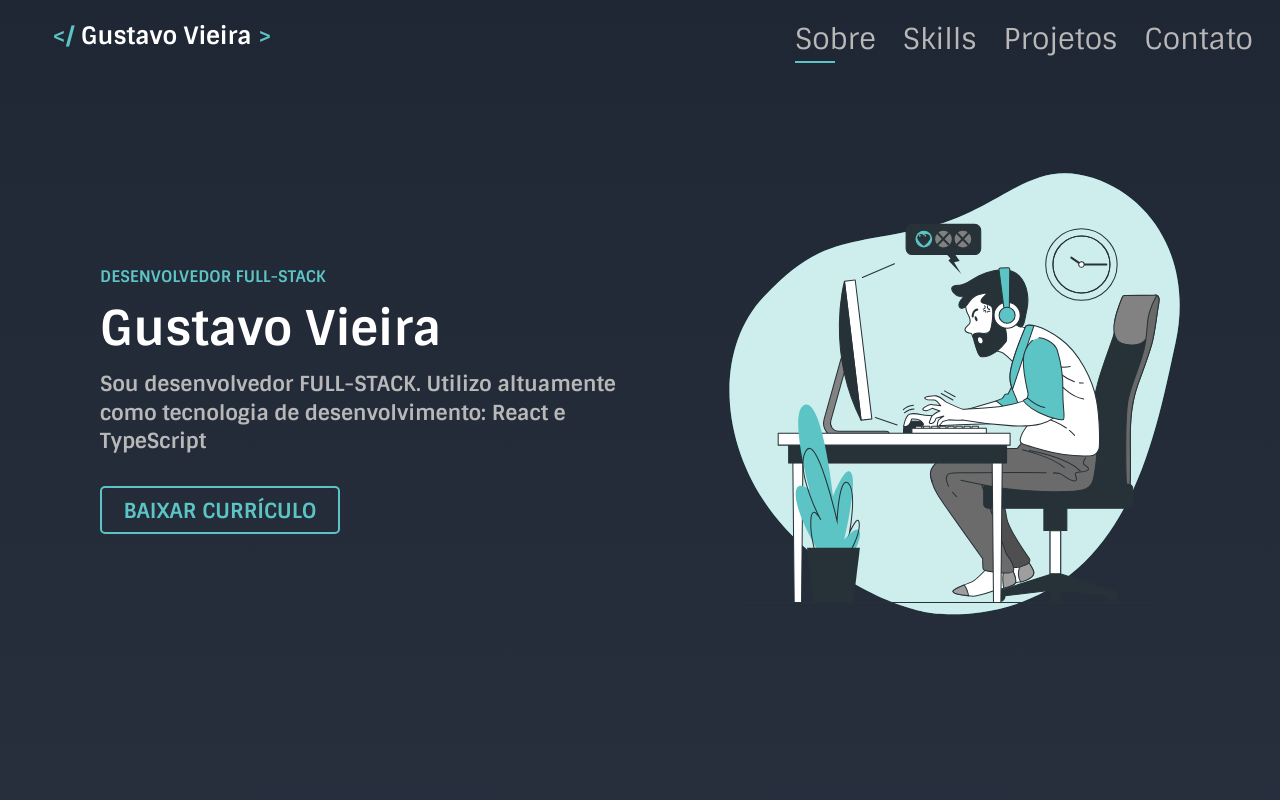
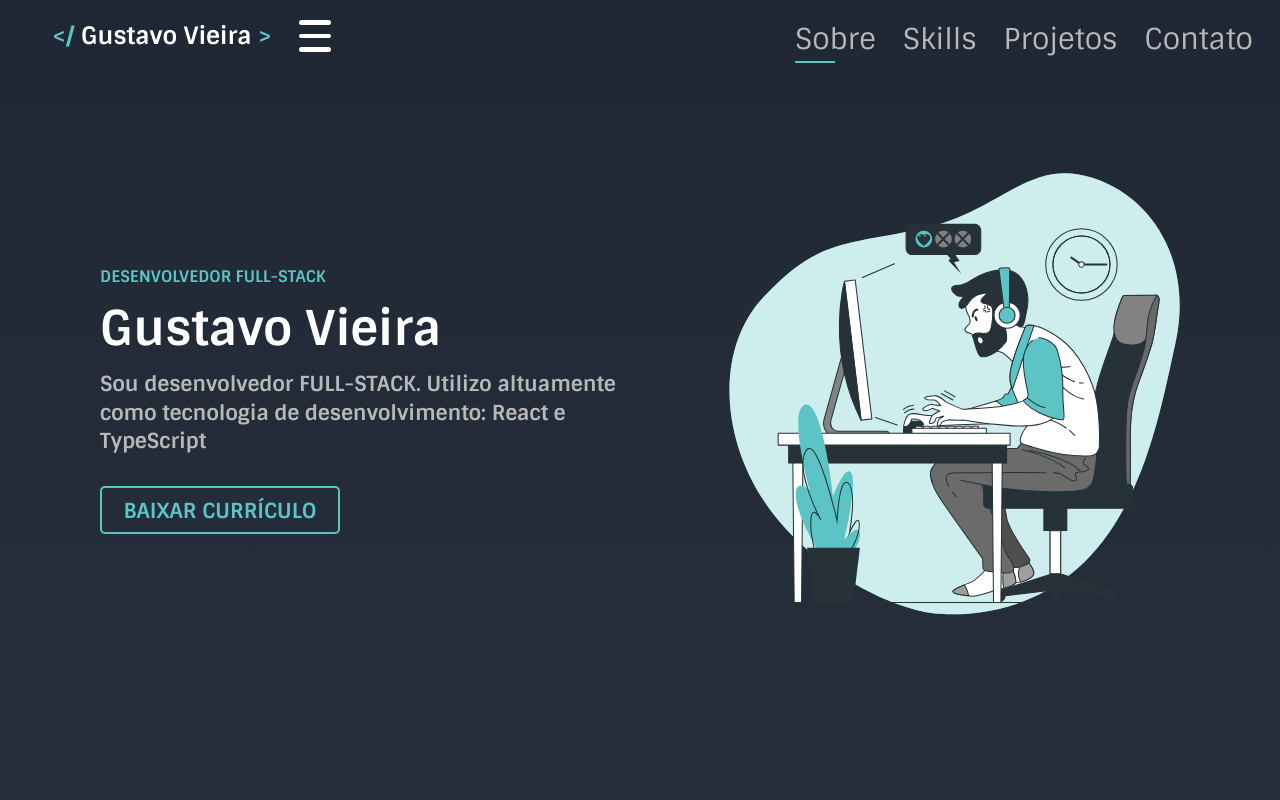
Before and after one commit to Zarkovich/Portifolio, a React (Vite) app: page / in a window 1280 px wide. Shown: the top 800 px of the page. Built offline with nearby package versions, Linux system fonts and the light colour scheme; no server answers.

Commit message:
Fixed: Menu Hamburger

```diff
--- a/src/assets/MenuButton/MenuButton.scss
+++ b/src/assets/MenuButton/MenuButton.scss
@@ -28,20 +28,16 @@
     }
 }
 
-#checkbox__menu {
-  display: none;
-}
-
-#checkbox__menu:checked ~ .bars__contianer {
+.checkbox__menu.active > .bars__contianer {
     transform: rotate(180deg) translateX(5px);
 
     span:first-child {
-    transform: rotate(45deg) translateY(15px);
+        transform: rotate(45deg) translateY(20px);
         transition: all 0.4s linear;
     }
 
     span:last-child {
-    transform: rotate(-45deg) translateY(-15px);
+        transform: rotate(-45deg) translateY(-20px);
         transition: all 0.4s linear;
     }
 
--- a/src/assets/MenuButton/MenuButton.tsx
+++ b/src/assets/MenuButton/MenuButton.tsx
@@ -8,18 +8,21 @@ interface MenuBurgerProps {
 
 const MenuBurger = ({ isOpen, onClick }: MenuBurgerProps) => {
     return (
-        <div>
-            <input
+        <div
+            className={`checkbox__menu ${isOpen && "active"}`}
+            onClick={onClick}
+        >
+            {/* <input
                 type='checkbox'
                 id='checkbox__menu'
                 defaultChecked={isOpen}
                 onClick={onClick}
-            />
-            <label htmlFor='checkbox__menu' className='bars__contianer'>
+            /> */}
+            <div className='bars__contianer'>
                 <span></span>
                 <span></span>
                 <span></span>
-            </label>
+            </div>
         </div>
     );
 };
```
Also changed, not shown: 1 other file (tests, documents, lock files or other folders). Lines whose indentation alone changed are shown as unchanged.
